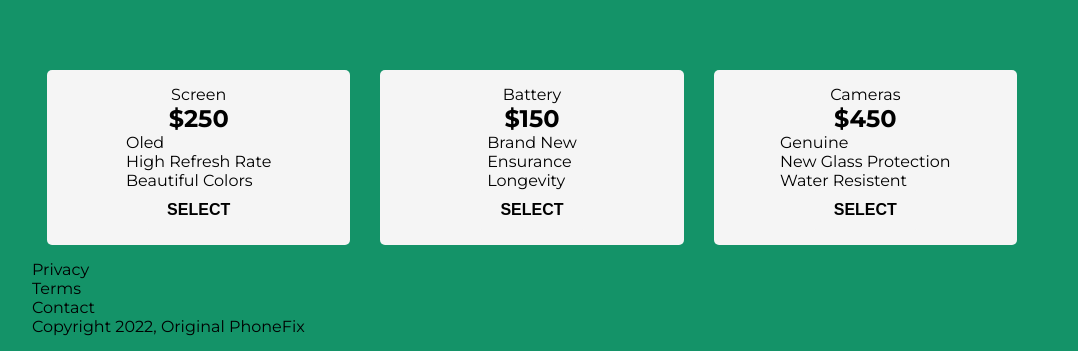
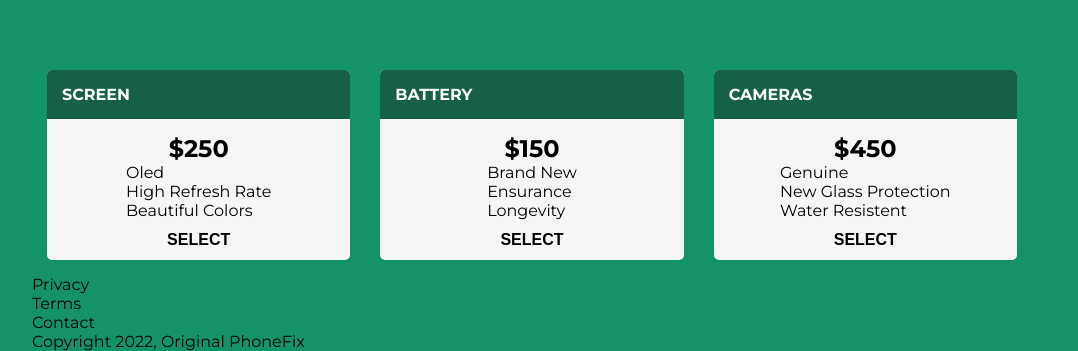
Before and after one commit to edgardjustino/phonefix-fcc, a plain HTML site: page index.html in a window 1280 px wide. Shown: the part 1145-1496 px from the top of the page, without its empty margins (108-1186 px from the left). Drawn offline with Linux system fonts and the light colour scheme.

Commit message:
fazendo os quadros dos preços no CSS

```diff
--- a/index.html
+++ b/index.html
@@ -120,7 +120,7 @@
                 <div class="product" id="Battery">
                     <div class="level">Battery</div>
                     <h2>$150</h2>
-                    <ul>
+                    <ul id="ul-product">
                         <li>Brand New</li>
                         <li>Ensurance</li>
                         <li>Longevity</li>
--- a/styles.css
+++ b/styles.css
@@ -172,7 +172,7 @@ form{
     justify-content: center;
     height: 125px;
     width: 20vw;
-    color: rgb(22, 96, 71);;
+    color: rgb(22, 96, 71);
     font-size: 40px;
 }
 
@@ -218,7 +218,33 @@ form{
     border: none;
     width: calc(100%/3);
     margin: 15px;
-    padding: 15px;
+    /* padding: 15px; */
     border-radius: 5px;
     box-shadow: rgba(0, 0, 0, 0.598);
 }
+
+.product > .level {
+    background-color: rgb(22, 96, 71);
+    color: white;
+    width: 100%;
+    padding: 15px;
+    text-transform: uppercase;
+    font-weight: 700;
+    border-radius: 5px 5px 0 0;
+}
+
+.product > h2 {
+    margin-top: 15px;
+}
+
+/* .product > #ul-product{
+    margin: 15px 0;
+} */
+
+/* Coisas que precisam ser acertadas
+a altura das sessões quando aperta na nav
+
+o width que fica criando scrool horizontal
+
+caso queira fazer as features ocupar toda a horizontal
+*/
```
